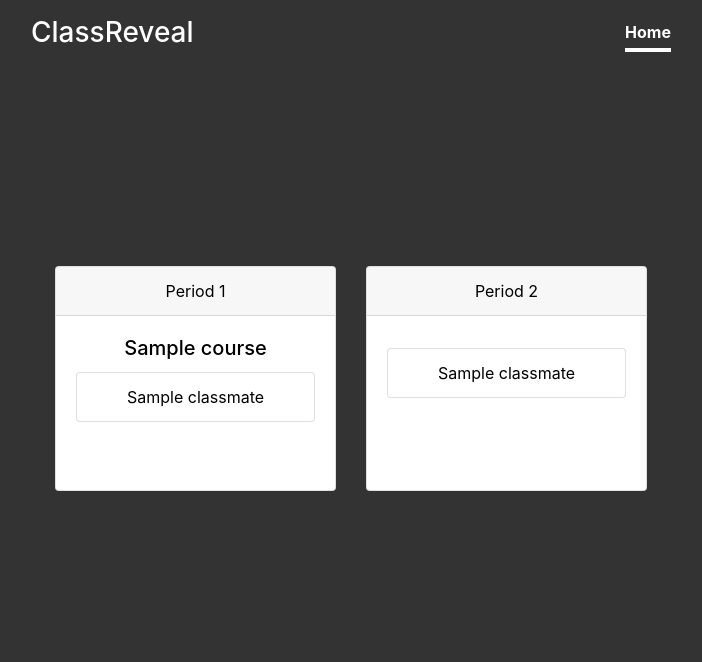
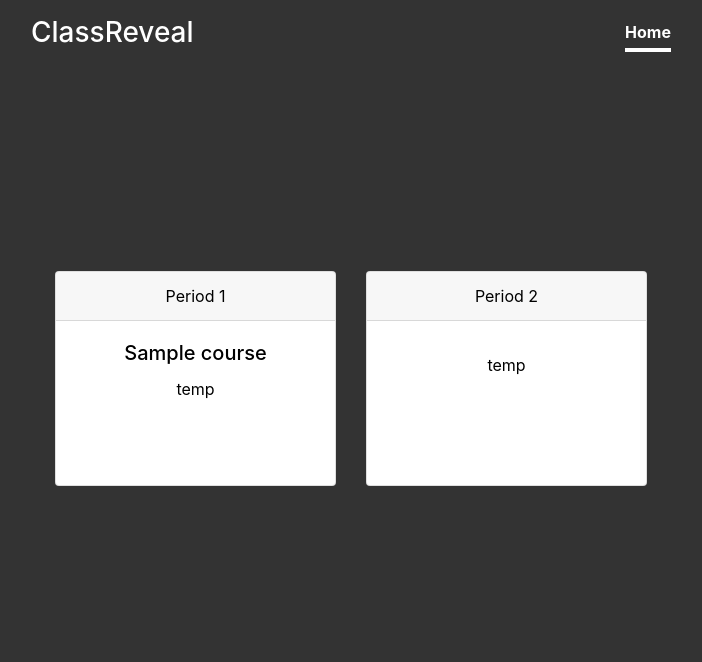
Before and after one commit to classreveal/class-reveal, a Flask app: template app/templates/view.html in a window 1280 px wide. Shown: the top 662 px of the page, without its empty margins (289-991 px from the left). Run offline with Flask 2, Linux system fonts and the light colour scheme; the template is opened without the code that fills it: most values are stand-ins (such as "Sample title", 1, 10 or a date in 2020); some libraries are stand-ins or nearby versions.

Commit message:
revert: view classmates

```diff
--- a/app/main.py
+++ b/app/main.py
@@ -32,15 +32,7 @@ def home():
         flash("You must upload your schedule to use ClassReveal.", "info")
         return redirect(url_for("edit_schedule"))
 
-    classmates = []
-
-    for i in range(8):
-        course = database.get_class(i, user["schedule"][str(i)]["teacher_name"])
-        for classmate in course:
-            classmates.append(classmate["name"])
-        i += 1
-
-    return render_template("view.html", name=user_info["name"], user_id=user_info["id"], schedule=user["schedule"], classmates=classmates)
+    return render_template("view.html", name=user_info["name"], user_id=user_info["id"], schedule=user["schedule"])
 
 @app.route("/logout")
 def logout():
--- a/app/templates/view.html
+++ b/app/templates/view.html
@@ -115,9 +115,7 @@
                     <div class="card-body">
                         <h5 class="card-title">{{ course["teacher_name"] }}</h5>
                         <ul class="list-group">
-                            {%- for classmate in classmates %}
-                            <li class="list-group-item">{{ classmate }}</li>
-                            {%- endfor -%}
+                            <p>temp</p>
                         </ul>
                     </div>
                     <br>
```
